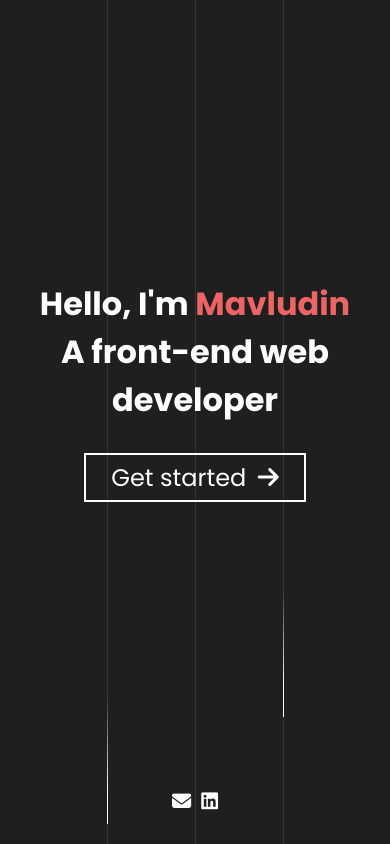
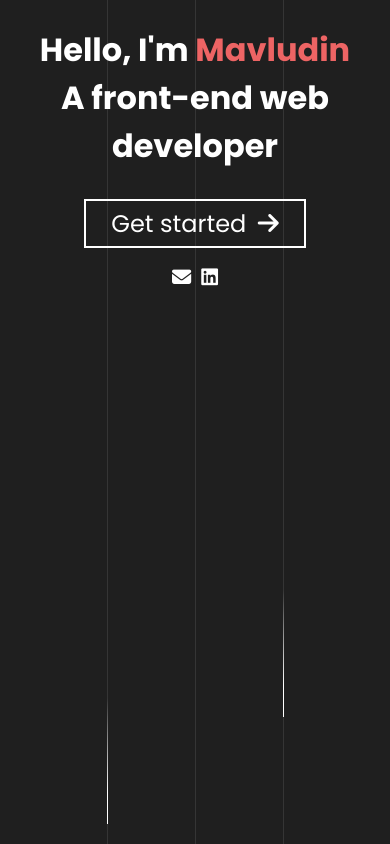
Before and after one commit to Mavludin/portfolio-page, a React (Create React App) app: page / in a window 390 px wide. Built offline with nearby package versions, Linux system fonts and the light colour scheme.

Commit message:
on my way

```diff
--- a/src/Main.css
+++ b/src/Main.css
@@ -170,15 +170,21 @@ a {
   }
 }
 
+@media screen and (max-width: 900px) {
+  h1 {
+      font-size: 2.6em;
+  }
+}
+
+@media screen and (max-width: 836px) {
+  .App, main {
+    height: auto;
+  }
+}
+
 @media screen and (max-width: 768px) {
   .container {
     padding: 5px;
-  }
-}
-
-@media screen and (max-width: 900px) {
-  h1 {
-      font-size: 2.6em;
   }
 }
 
--- a/src/components/footer/footer.module.css
+++ b/src/components/footer/footer.module.css
@@ -23,3 +23,9 @@ footer i {
     color: #ED6464;
     transform: scale(1.2);
 }
+
+@media screen and (max-width: 836px) {
+    footer {
+      height: auto;
+    }
+}
```
